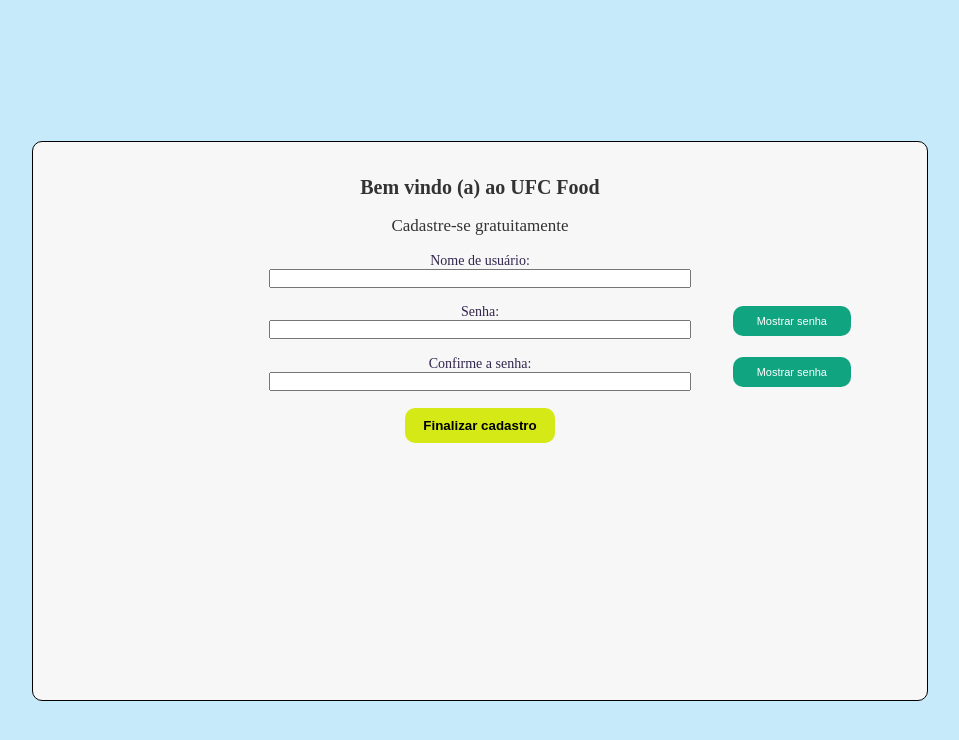
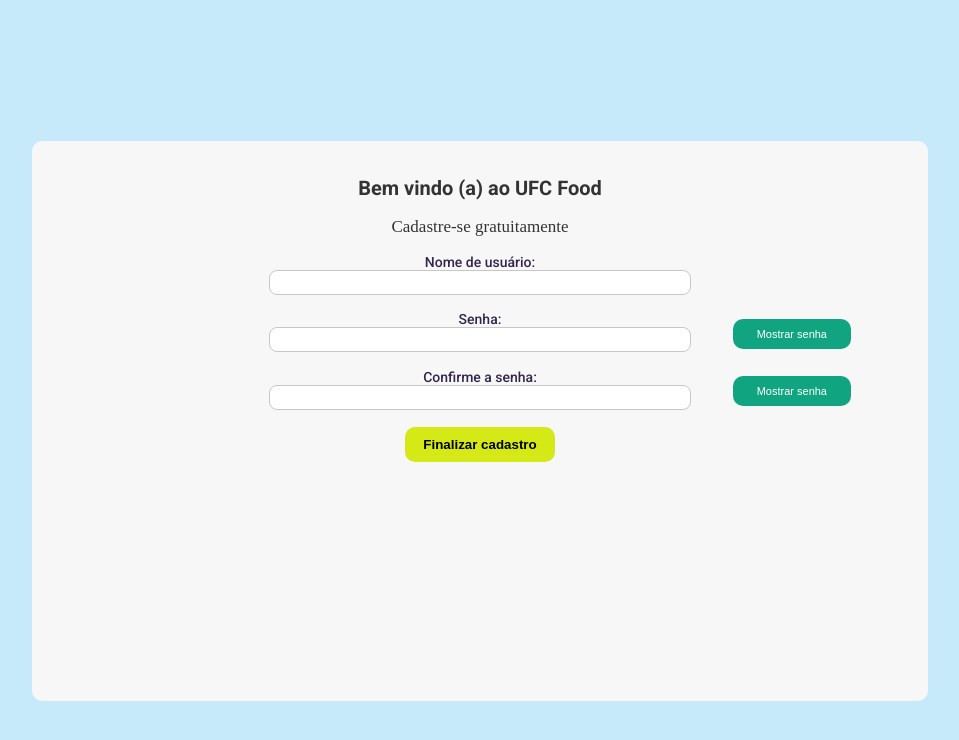
Before and after one commit to rhafaSan/UFCFoodVue, a Vue app: page /register in a window 1280 px wide. Shown: the top 740 px of the page, without its empty margins (160-1119 px from the left). Built offline with nearby package versions, Linux system fonts and the light colour scheme.

Commit message:
correcao de estilos

```diff
--- a/public/index.html
+++ b/public/index.html
@@ -5,6 +5,9 @@
     <meta http-equiv="X-UA-Compatible" content="IE=edge">
     <meta name="viewport" content="width=device-width,initial-scale=1.0">
     <link rel="icon" href="<%= BASE_URL %>favicon.ico">
+    <link rel="preconnect" href="https://fonts.googleapis.com">
+    <link rel="preconnect" href="https://fonts.gstatic.com" crossorigin>
+    <link href="https://fonts.googleapis.com/css2?family=Roboto:wght@300;500;700&display=swap" rel="stylesheet">
     <title><%= htmlWebpackPlugin.options.title %></title>
   </head>
   <body>
--- a/src/components/PrimaryButton.vue
+++ b/src/components/PrimaryButton.vue
@@ -1,6 +1,6 @@
 <template>
 <div>
-  <button type="{{ btnType }}">{{ placeholder }}</button>
+  <button type="{{ btnType }}" @click="$emit('action')">{{ placeholder }}</button>
 </div>
 </template>
 
@@ -17,7 +17,7 @@
       required: true
     }
   },
-  // emits: ['action']
+  emits: ['action']
 }
 </script>
 
--- a/src/components/SecundaryButton.vue
+++ b/src/components/SecundaryButton.vue
@@ -1,6 +1,6 @@
 <template>
 <div>
-  <button type="{{ btnType }}">{{ placeholder }}</button>
+  <button type="{{ btnType }}" @click="$emit('action')" >{{ placeholder }}</button>
 </div>
 </template>
 
@@ -17,7 +17,7 @@
       required: true
     }
   },
-  // emits: ['action']
+  emits: ['action']
 }
 </script>
 
--- a/src/views/Dashboard.vue
+++ b/src/views/Dashboard.vue
@@ -1,12 +1,14 @@
 <template>
-  <div class="nav-header">
+<div class="all-body">
+
+        <header class="nav-header">
             <div class="logo">
                 <h1>UFCFood</h1>
             </div>
             <div class="nav-bar">
             </div>
-        </div>
-        <div class="container">
+        </header>
+        <main class="container">
             <div class="sidebar-menu">
                 <div class="bar-block">
                     <router-link to="/dashboard" class="link">Ínicio</router-link>
@@ -80,8 +82,9 @@
                 </div>
                 <div class="down-content"></div>
             </div>
-        </div>
+        </main>
         <Footer />
+</div>
 </template>
 
 <script>
@@ -110,9 +113,9 @@
             padding: 0;
             box-sizing: border-box;
         }
-        .main {
+        .all-body {
             width: 100%;
-            height: 100%;
+            height: 100vh;
 
         }
 
--- a/src/views/Login.vue
+++ b/src/views/Login.vue
@@ -5,17 +5,18 @@
             <form action="" name="login_form">
                 <div class="form-div">
                     <label for="username">Nome de usuário:</label>
-                    <input type="text" name="username" id="username" required>
+                    <input type="text" name="username" id="username" v-model="matricula" required>
+
 
                     <label for="password">Senha:</label>
-                    <input type="password" name="password" id="password" required>
+                    <input type="password" name="password" id="password" v-model="password" required>
                 </div>
                 <div class="button-div">
                     <!-- <button type="submit" class="login-btn" @click="validateLogin">Entrar</button>
-                    <button class="register-btn" @click="goToRegister ">Cadastrar</button>-->
-                    <PrimaryButton placeholder="Entrar"  />
+                    <button class="register-btn" @click="goToRegister ">Cadastrar</button> -->
+                    <PrimaryButton placeholder="Entrar" type="button" @action="validateLogin" />
 
-                    <SecundaryButton placeholder="Cadastrar" />
+                    <SecundaryButton placeholder="Cadastrar" @action="goToRegister" />
                 </div>
             </form>
         </div>
@@ -26,11 +27,19 @@
 import PrimaryButton from '@/components/PrimaryButton.vue';
 import SecundaryButton from '@/components/SecundaryButton.vue';
 
+
 export default {
   name: 'Login',
+  data(){
+      return{
+          matricula: "",
+          password: ""
+      }
+  },
   components: {
       PrimaryButton,
-      SecundaryButton
+      SecundaryButton,
+
   },
   methods: {
     goToRegister(){
@@ -38,11 +47,17 @@
     },
     validateLogin(){
       this.$router.push('/dashboard')
+
     }
   }
 }
 </script>
 <style scoped>
+
+p, label{
+    font-family: Roboto;
+}
+
 
 .main-body{
     background-color: #0da3e93b;
@@ -83,6 +98,12 @@
 .center-div .form-div input{
     width: 90%;
     height: 20px;
+    border-radius: 8px;
+    border: 1px solid #c7c7c7;
+}
+
+input:focus{
+    outline: none;
 }
 
 .center-div .form-div input, label{
--- a/src/views/Register.vue
+++ b/src/views/Register.vue
@@ -3,10 +3,10 @@
   <div class="center-div">
             <p>Bem vindo (a) ao UFC Food</p>
             <span>Cadastre-se gratuitamente</span>
-            <form action="" name="register_form">
+            <form action="" name="register_form" @submit="watchRegister">
                 <div class="form-div">
                     <label for="username">Nome de usuário:</label>
-                    <input type="text" name="username" id="username" minlength="4" required oninvalid="this.setCustomValidity('Nome de usuário menor que o permitido')">
+                    <input type="text" name="username" id="username" required >
 
                     <label for="password">Senha:</label>
                     <div class="input-div">
@@ -46,7 +46,7 @@
   },
   methods: {
     watchRegister(){
-      this.$router.push('/login');
+      this.$router.push('/');
     },
     showPassword(){
         this.pswd == 'password' ? this.pswd = 'text' : this.pswd = 'password'
@@ -60,6 +60,9 @@
 </script>
 
 <style scoped>
+p,label{
+    font-family: Roboto;
+}
 .main-body{
     background-color: #0da3e93b;
     height: 100vh;
@@ -67,7 +70,7 @@
 }
 
 .center-div{
-    border: 1px solid #000;
+    border: 1px solid #f7f7f7;
     text-align: center;
     display: flex;
     flex-direction: column;
@@ -101,21 +104,21 @@
 
 .center-div .form-div input{
     width: 50%;
+    height: 25px;
     margin-right: auto;
     margin-left: auto;
     margin-bottom: 2%;
+    border: 1px solid #c7c7c7;
+    border-radius: 8px;
+}
+input:focus{
+    outline: none;
 }
 
 .center-div .form-div label{
     font-weight: 500;
     font-size: 14px;
     color: #32264D;
-}
-
- .input-div input{
-    margin-left: auto;
-    margin-right: auto;
-    width: 100%;
 }
 
 .input-div{
```
